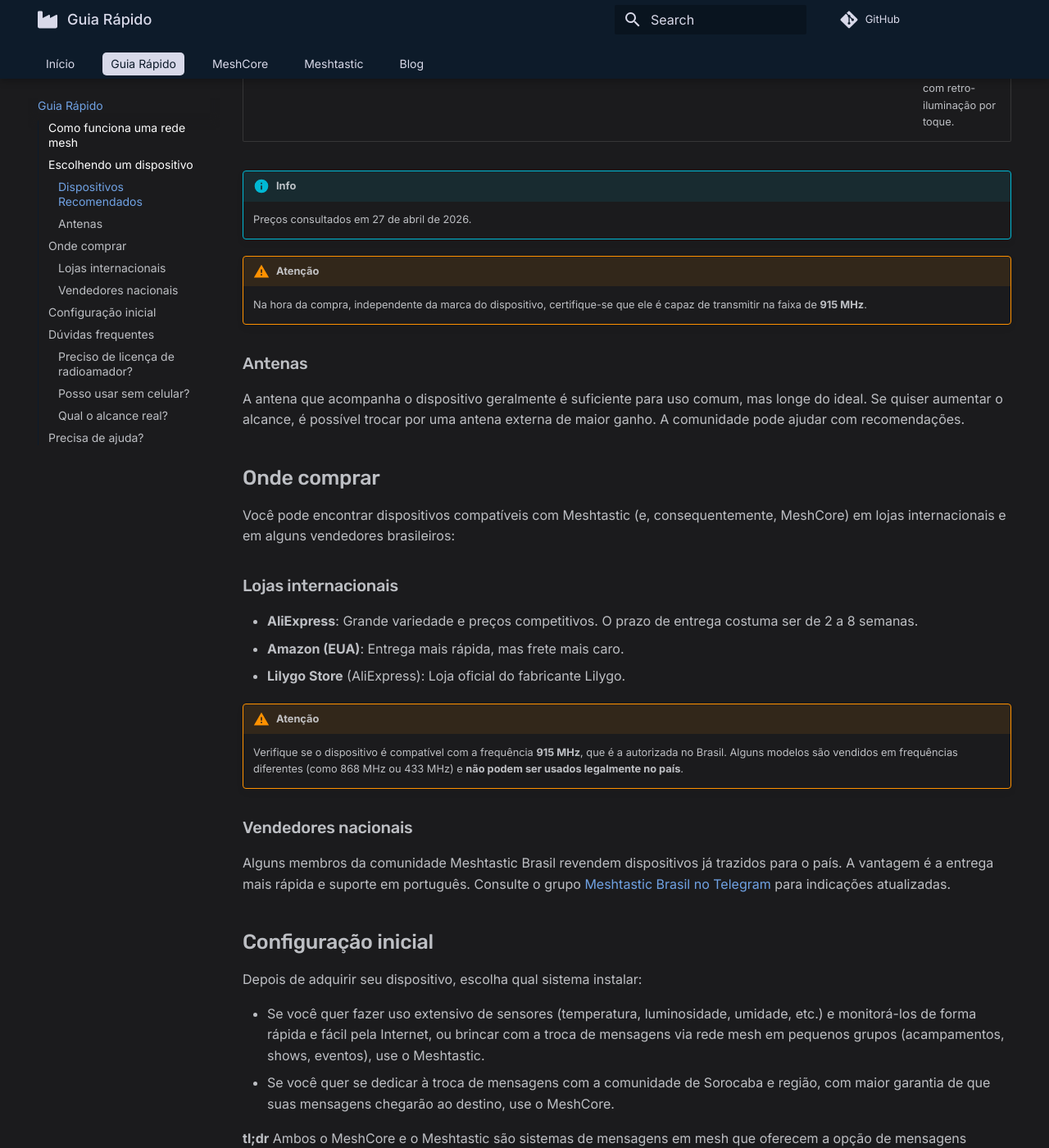
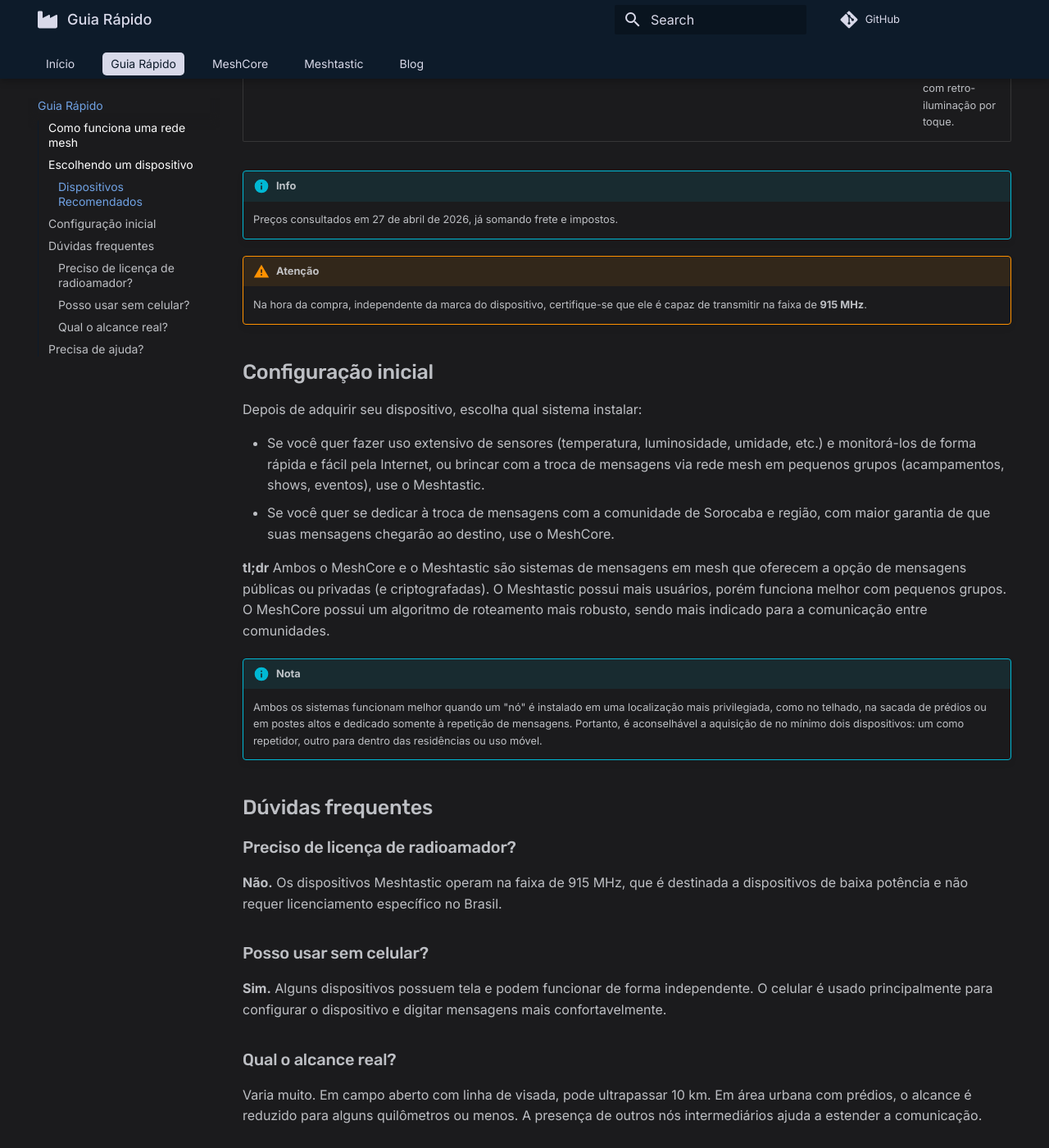
Before and after one commit to MeshSorocaba/meshsorocaba.github.io, an MkDocs documentation site: the page built from docs/guia-rapido.md, in a window 1280 px wide and 1400 px high, scrolled down 2297 px. Shown: the whole window at 82% size. Built offline with MkDocs 1.6.1 and Material for MkDocs 9.7.7, drawn with Linux system fonts in a browser that asks for light colours; comment, search, counter and statistics services are not loaded.

Commit message:
Add comment about taxes and shipping to prices

```diff
--- a/docs/guia-rapido.md
+++ b/docs/guia-rapido.md
@@ -51,32 +51,10 @@
 | **Lilygo T-Echo**            | R$ 580,58   | nRF52840    | Sim     | Não  | Sim       | E-ink  | Sim  | Tela e-paper (tipo Kindle) com retro-iluminação por toque.                 |
 
 !!! info
-    Preços consultados em 27 de abril de 2026.
+    Preços consultados em 27 de abril de 2026, já somando frete e impostos.
 
 !!! warning "Atenção"
     Na hora da compra, independente da marca do dispositivo, certifique-se que ele é capaz de transmitir na faixa de **915 MHz**.
-
-### Antenas
-
-A antena que acompanha o dispositivo geralmente é suficiente para uso comum, mas longe do ideal. Se quiser aumentar o alcance, é possível trocar por uma antena externa de maior ganho. A comunidade pode ajudar com recomendações.
-
-## Onde comprar
-
-Você pode encontrar dispositivos compatíveis com Meshtastic (e, consequentemente, MeshCore) em lojas internacionais e em alguns vendedores brasileiros:
-
-### Lojas internacionais
-
-- **AliExpress**: Grande variedade e preços competitivos. O prazo de entrega costuma ser de 2 a 8 semanas.
-- **Amazon (EUA)**: Entrega mais rápida, mas frete mais caro.
-- **Lilygo Store** (AliExpress): Loja oficial do fabricante Lilygo.
-
-!!! warning "Atenção"
-    Verifique se o dispositivo é compatível com a frequência **915 MHz**, que é a autorizada no Brasil. Alguns modelos são vendidos em frequências diferentes (como 868 MHz ou 433 MHz) e **não podem ser usados legalmente no país**.
-
-### Vendedores nacionais
-
-Alguns membros da comunidade Meshtastic Brasil revendem dispositivos já trazidos para o país. A vantagem é a entrega mais rápida e suporte em português. Consulte o grupo [Meshtastic Brasil no Telegram](https://t.me/meshtastic_br) para indicações atualizadas.
-
 
 ## Configuração inicial
 
```
